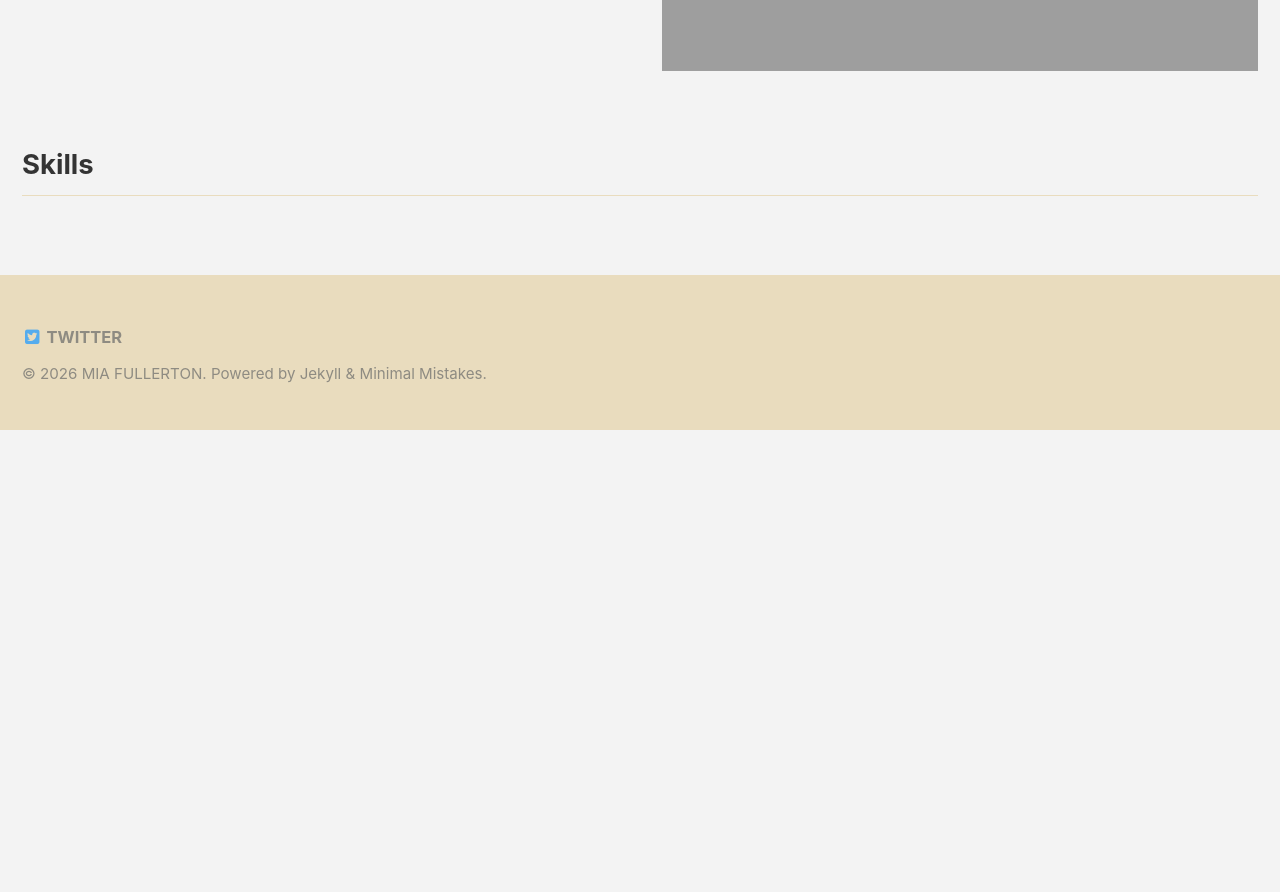
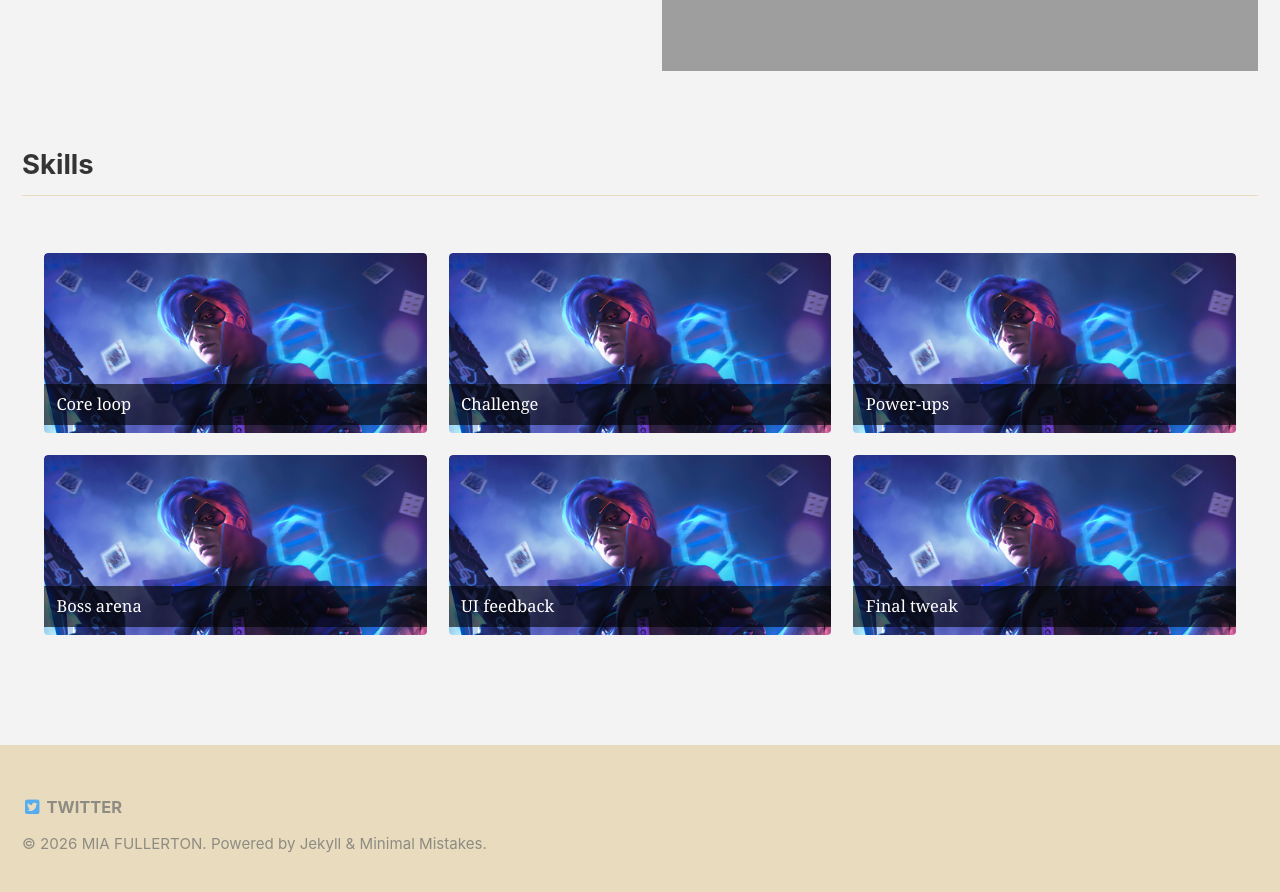
Before and after one commit to Griffsirr/Griffsirr.github.io, a Jekyll site: the page built from _pages/gallery-page.md, in a window 1280 px wide and 900 px high, scrolled down 602 px. Shown: the top 892 px of the window. Built offline with Jekyll 4.4.1, drawn with Linux system fonts in a browser that asks for light colours; before the commit the page ends 1032 px from its top, so only the background shows below that; grey boxes are pictures that could not be loaded.

Commit message:
Update gallery-page.md

```diff
--- a/_pages/gallery-page.md
+++ b/_pages/gallery-page.md
@@ -4,4 +4,40 @@ layout: splashdiv
 permalink: /gallery-page/
 header:
   overlay_image: /assets/images/a8c2c734827e565c4c0a4e99dd3cf184.jpg
+
+gallery_gameplay:
+  # Recommended: width "240px" to "320px" keeps a neat grid
+  - url: /assets/images/placeholder.png
+    image_path: /assets/images/placeholder.png
+    alt: "Gameplay 1"
+    title: "Core loop"
+    caption: "Core loop"
+  - url: /assets/images/placeholder.png
+    image_path: /assets/images/placeholder.png
+    alt: "Gameplay 2"
+    title: "Challenge"
+    caption: "Challenge"
+  - url: /assets/images/placeholder.png
+    image_path: /assets/images/placeholder.png
+    alt: "Gameplay 3"
+    title: "Power-ups"
+    caption: "Power-ups"
+  - url: /assets/images/placeholder.png
+    image_path: /assets/images/placeholder.png
+    alt: "Gameplay 4"
+    title: "Boss arena"
+    caption: "Boss arena"
+  - url: /assets/images/placeholder.png
+    image_path: /assets/images/placeholder.png
+    alt: "Gameplay 5"
+    title: "UI feedback"
+    caption: "UI feedback"
+  - url: /assets/images/placeholder.png
+    image_path: /assets/images/placeholder.png
+    alt: "Gameplay 6"
+    title: "Final tweak"
+    caption: "Final tweak"
+
 ---
+
+{% include gallery id="gallery_gameplay" layout="third" thumb_height="180px" %}
```
